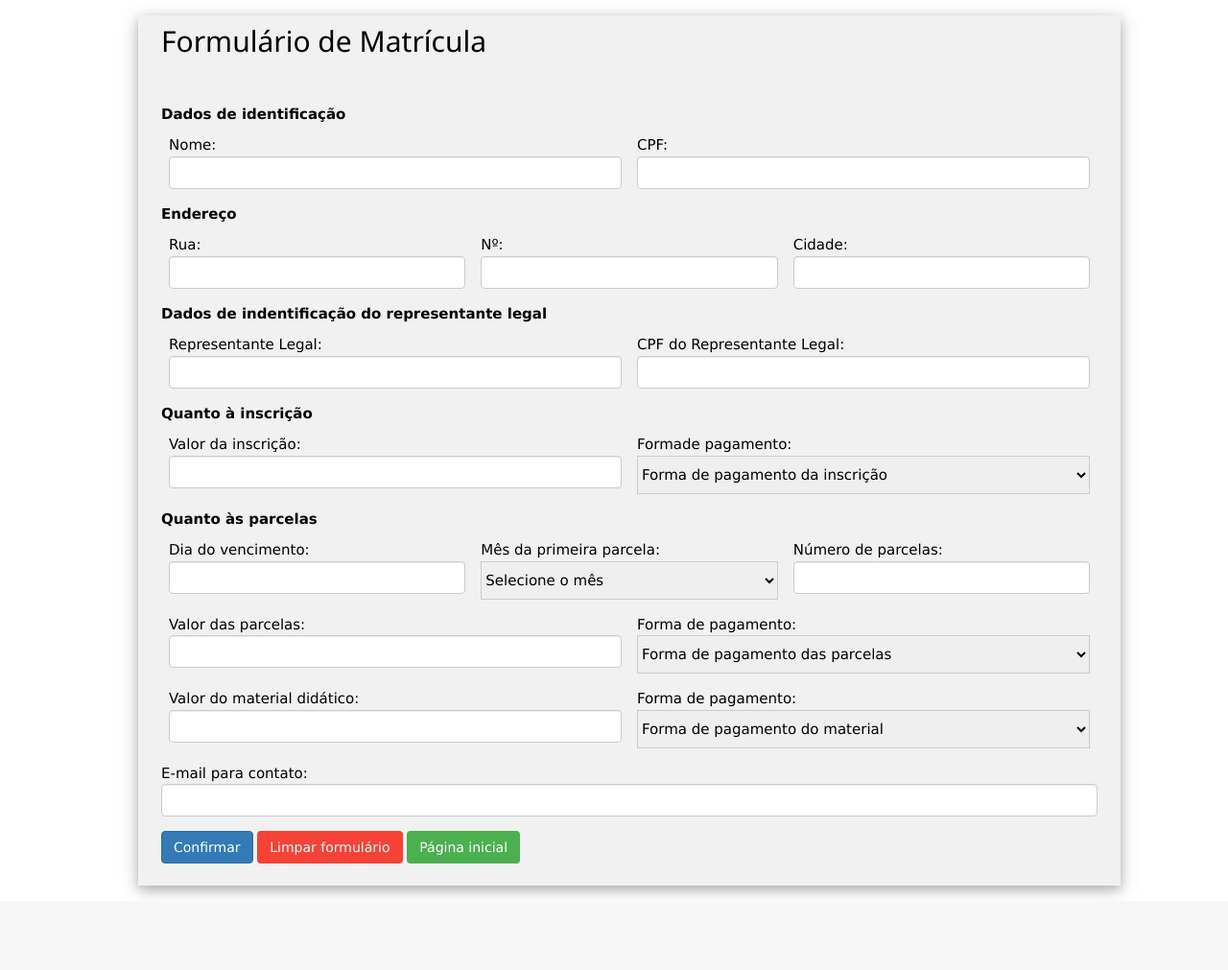
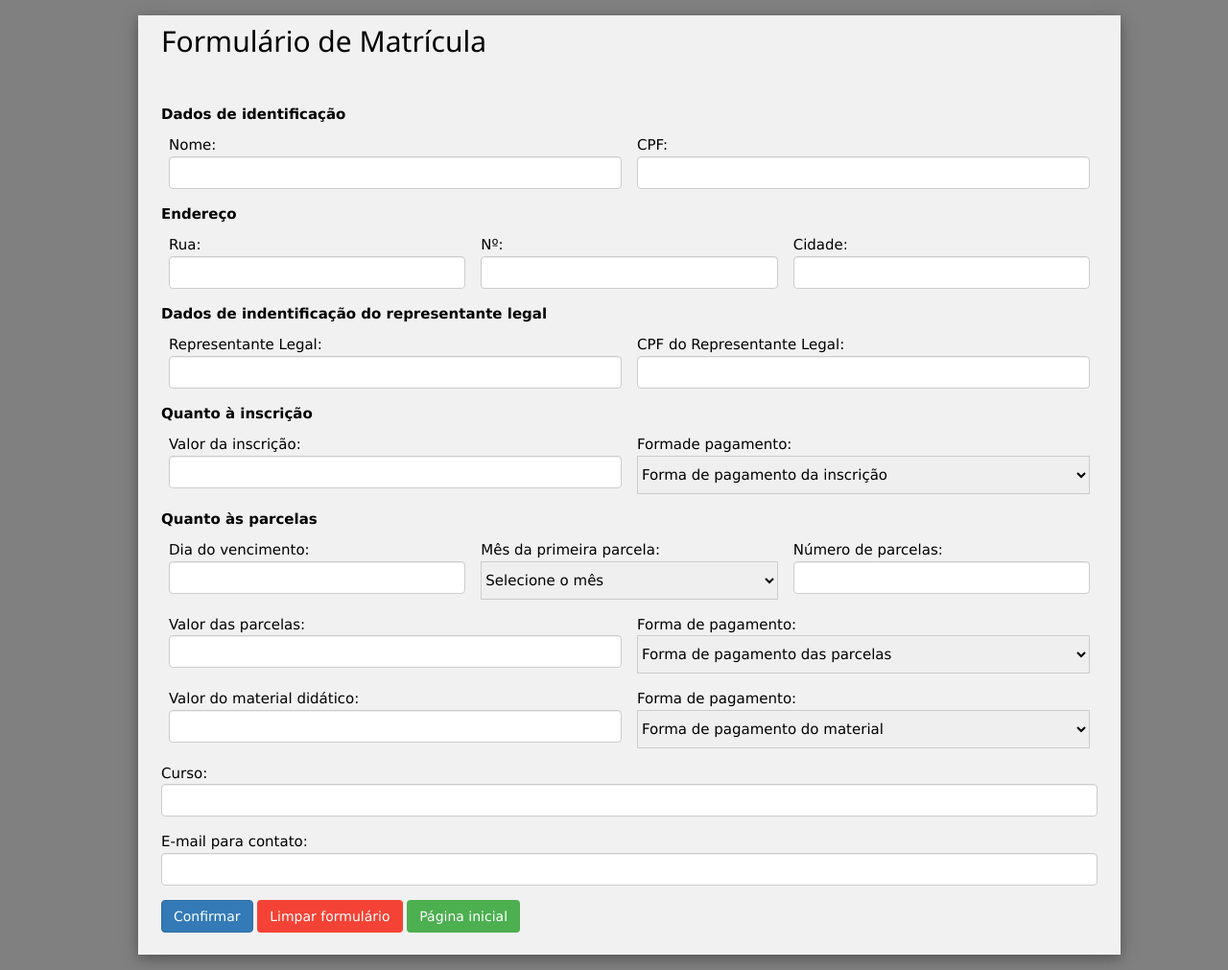
Before and after one commit to LPRSistemas/projetos, a PHP site: page /form.php in a window 1280 px wide. Shown: the whole page at 96% size. Before the commit the page ends 933 px from the top, so only its background shows below. Run offline with PHP 8.4, Linux system fonts and the light colour scheme; some libraries are stand-ins or nearby versions.

Commit message:
adicionado campo curso

```diff
--- a/form.php
+++ b/form.php
@@ -11,6 +11,7 @@ include 'bootstrap.php';
 <body>
 
 <script type="text/javascript">
+
 function formatar(mascara, documento){
   var i = documento.value.length;
   var saida = mascara.substring(0,1);
@@ -23,6 +24,13 @@ function formatar(mascara, documento){
 }
 </script>
 
+<style type="text/css">
+
+  body{
+    background-color: gray;
+  }
+
+</style>
 
 <div style="margin-left: 10%; margin-right: 10%;">
 <form method="post" action="pega_dados.php" class="w3-container w3-card-4 w3-light-grey w3-text-black w3-margin col-xs-12">
@@ -127,6 +135,11 @@ Forma de pagamento:
 </div>
 
 <br><br><br><br>
+
+<div class="form-group">
+Curso: <input type="text" name="curso" class="form-control">
+</div>
+
 <div class="form-group">
 E-mail para contato:<input type="text" name="email_cliente" class="form-control">
 </div>
```
